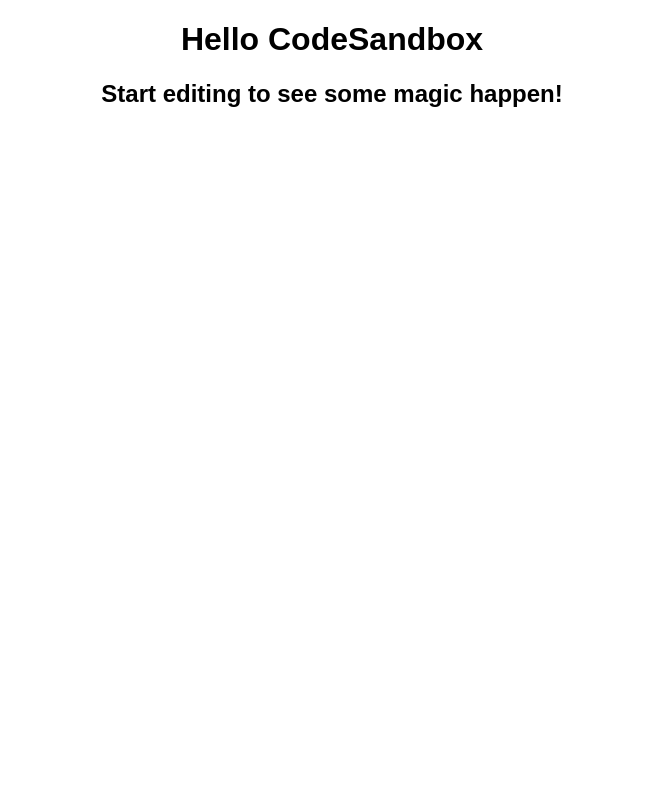
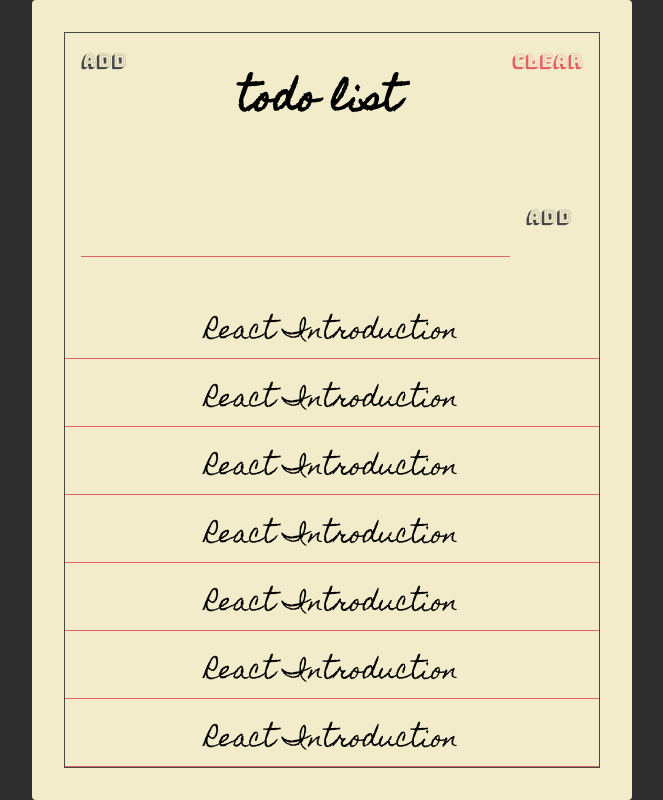
Before and after one commit to dbcreator-studios/react-todolist, a React (Create React App) app: page / in a window 1280 px wide. Shown: the whole page, without its empty margins (308-971 px from the left). Built offline with nearby package versions, Linux system fonts and the light colour scheme.

Commit message:
Migrate HTML CSS ke React

```diff
--- a/public/index.html
+++ b/public/index.html
@@ -1,16 +1,22 @@
 <!DOCTYPE html>
 <html lang="en">
-
   <head>
-	<meta charset="utf-8">
-	<meta name="viewport" content="width=device-width, initial-scale=1, shrink-to-fit=no">
-	<meta name="theme-color" content="#000000">
+    <meta charset="utf-8" />
+    <meta
+      name="viewport"
+      content="width=device-width, initial-scale=1, shrink-to-fit=no"
+    />
+    <meta name="theme-color" content="#000000" />
     <!--
       manifest.json provides metadata used when your web app is added to the
       homescreen on Android. See https://developers.google.com/web/fundamentals/engage-and-retain/web-app-manifest/
     -->
-	<link rel="manifest" href="%PUBLIC_URL%/manifest.json">
-	<link rel="shortcut icon" href="%PUBLIC_URL%/favicon.ico">
+    <link rel="manifest" href="%PUBLIC_URL%/manifest.json" />
+    <link rel="shortcut icon" href="%PUBLIC_URL%/favicon.ico" />
+    <link
+      href="https://fonts.googleapis.com/css2?family=Bungee+Shade&family=Homemade+Apple&display=swap"
+      rel="stylesheet"
+    />
     <!--
       Notice the use of %PUBLIC_URL% in the tags above.
       It will be replaced with the URL of the `public` folder during the build.
@@ -39,5 +45,4 @@
       To create a production bundle, use `npm run build` or `yarn build`.
     -->
   </body>
-
 </html>
--- a/src/App.js
+++ b/src/App.js
@@ -3,9 +3,45 @@
 
 export default function App() {
   return (
-    <div className="App">
-      <h1>Hello CodeSandbox</h1>
-      <h2>Start editing to see some magic happen!</h2>
+    <div class="container">
+      <div class="frame">
+        <section class="header">
+          <button class="header-btn main-black-color">Add</button>
+          <h1 class="header-title">Todo List</h1>
+          <button class="header-btn main-red-color">Clear</button>
+        </section>
+
+        <section class="add">
+          <form class="add-form">
+            <input type="text" class="add-input" />
+            <button class="add-btn main-black-color">Add</button>
+          </form>
+        </section>
+
+        <section class="todos">
+          <div class="todo">
+            <div class="todo-text">React Introduction</div>
+          </div>
+          <div class="todo">
+            <div class="todo-text">React Introduction</div>
+          </div>
+          <div class="todo">
+            <div class="todo-text">React Introduction</div>
+          </div>
+          <div class="todo">
+            <div class="todo-text">React Introduction</div>
+          </div>
+          <div class="todo">
+            <div class="todo-text">React Introduction</div>
+          </div>
+          <div class="todo">
+            <div class="todo-text">React Introduction</div>
+          </div>
+          <div class="todo">
+            <div class="todo-text">React Introduction</div>
+          </div>
+        </section>
+      </div>
     </div>
   );
 }
--- a/src/styles.css
+++ b/src/styles.css
@@ -1,4 +1,136 @@
-.App {
-  font-family: sans-serif;
+* {
+  box-sizing: border-box;
+}
+
+:root {
+  --main-red-color: #e06262;
+  --main-black-color: #484848;
+}
+
+.main-red-color {
+  color: var(--main-red-color);
+}
+
+.main-black-color {
+  color: var(--main-black-color);
+}
+
+html {
+  font-size: 10px;
+}
+
+body {
+  display: flex;
+  justify-content: center;
+  align-content: center;
+  align-items: center;
+  background-color: #2d2d2d;
+  height: 100vh;
+}
+
+body,
+html {
+  margin: 0;
+  padding: 0;
+  font-family: -apple-system, BlinkMacSystemFont, "Segoe UI", Roboto, Oxygen,
+    Ubuntu, Cantarell, "Open Sans", "Helvetica Neue", sans-serif;
+}
+
+.container {
+  height: 800px;
+  width: 600px;
+  background-color: #f2eccb;
+  border-radius: 4px;
+  padding: 32px;
+}
+
+.frame {
+  border: 1px solid var(--main-black-color);
+  height: 100%;
+  display: flex;
+  flex-direction: column;
+  justify-content: space-between;
+}
+
+.header {
+  display: flex;
+  align-items: flex-start;
+}
+
+.header-title {
+  flex: 1;
   text-align: center;
+  font-size: 3.6rem;
+  font-family: "Homemade Apple", cursive;
+  text-transform: lowercase;
 }
+
+.header-btn {
+  font-size: 1.8rem;
+  font-family: "Bungee Shade", cursive;
+  padding: 16px;
+  background: unset;
+  border: unset;
+  outline: unset;
+  cursor: pointer;
+}
+
+.header-btn.main-red-color:active {
+  text-shadow: 1px 1px 2px var(--main-red-color);
+}
+
+.header-btn.main-black-color:active {
+  text-shadow: 1px 1px 2px var(--main-black-color);
+}
+
+.add {
+  padding: 16px;
+}
+
+.add-form {
+  display: flex;
+  align-items: flex-start;
+}
+
+.add-input {
+  background: unset;
+  border: unset;
+  padding: 0 64px;
+  flex: 1;
+  border-bottom: 1px solid var(--main-red-color);
+  outline: unset;
+  font-family: "Homemade Apple", cursive;
+  font-size: 24px;
+  text-transform: lowercase;
+}
+
+.add-btn {
+  font-size: 1.8rem;
+  font-family: "Bungee Shade", cursive;
+  background: unset;
+  border: unset;
+  padding-right: unset;
+  outline: unset;
+  padding: 0 16px;
+  cursor: pointer;
+}
+
+.add-btn.main-black-color:active {
+  text-shadow: 1px 1px 2px var(--main-black-color);
+}
+
+.todos {
+  display: flex;
+  flex-direction: column;
+}
+
+.todo {
+  position: relative;
+  flex: 1 0 auto;
+  text-align: center;
+  min-height: 34px;
+  margin: 16px 0 0;
+  font-family: "Homemade Apple", cursive;
+  font-size: 24px;
+  border-bottom: 1px solid var(--main-red-color);
+}
```
Also changed, not shown: package.json (+6 -9 lines). Lines whose indentation alone changed are shown as unchanged.
